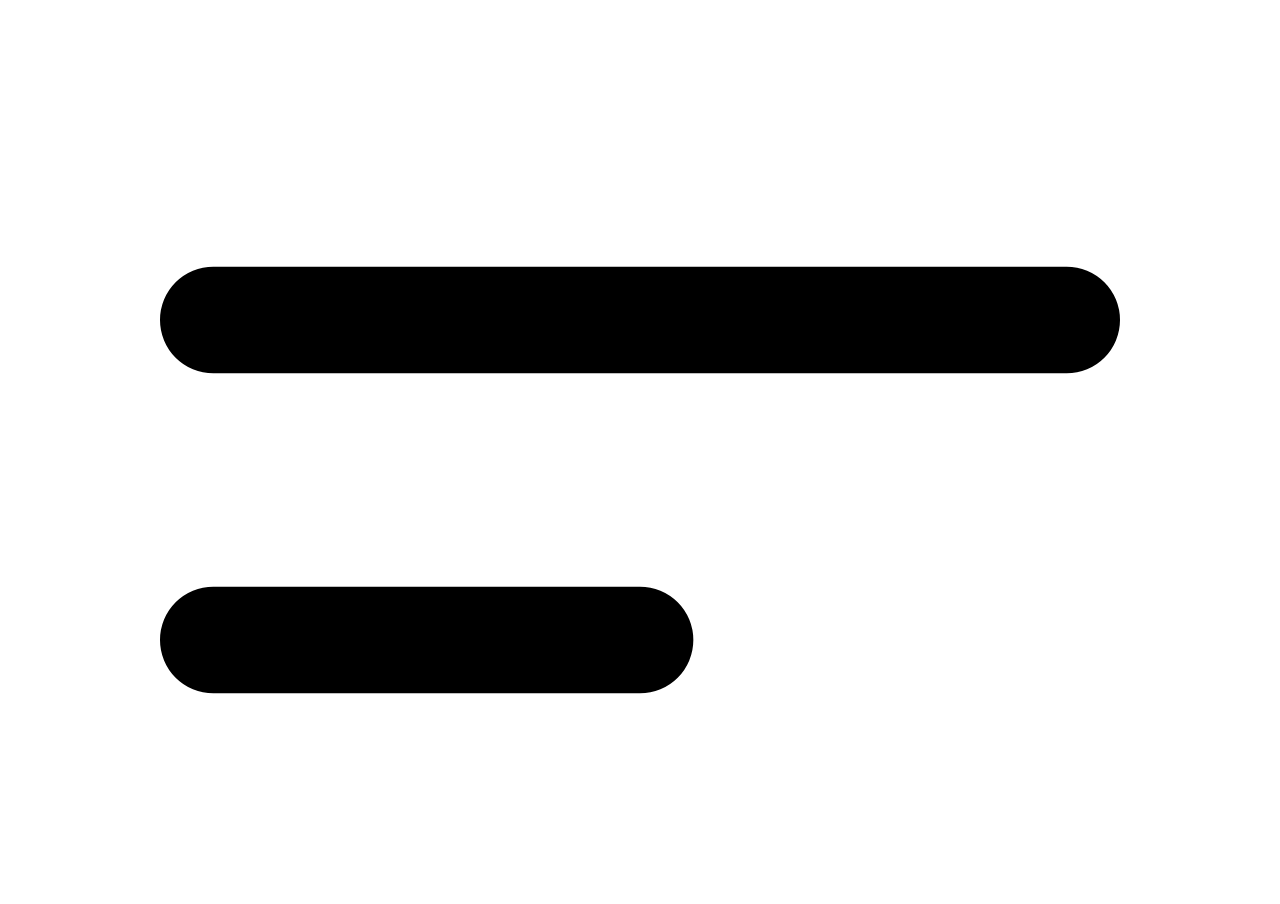
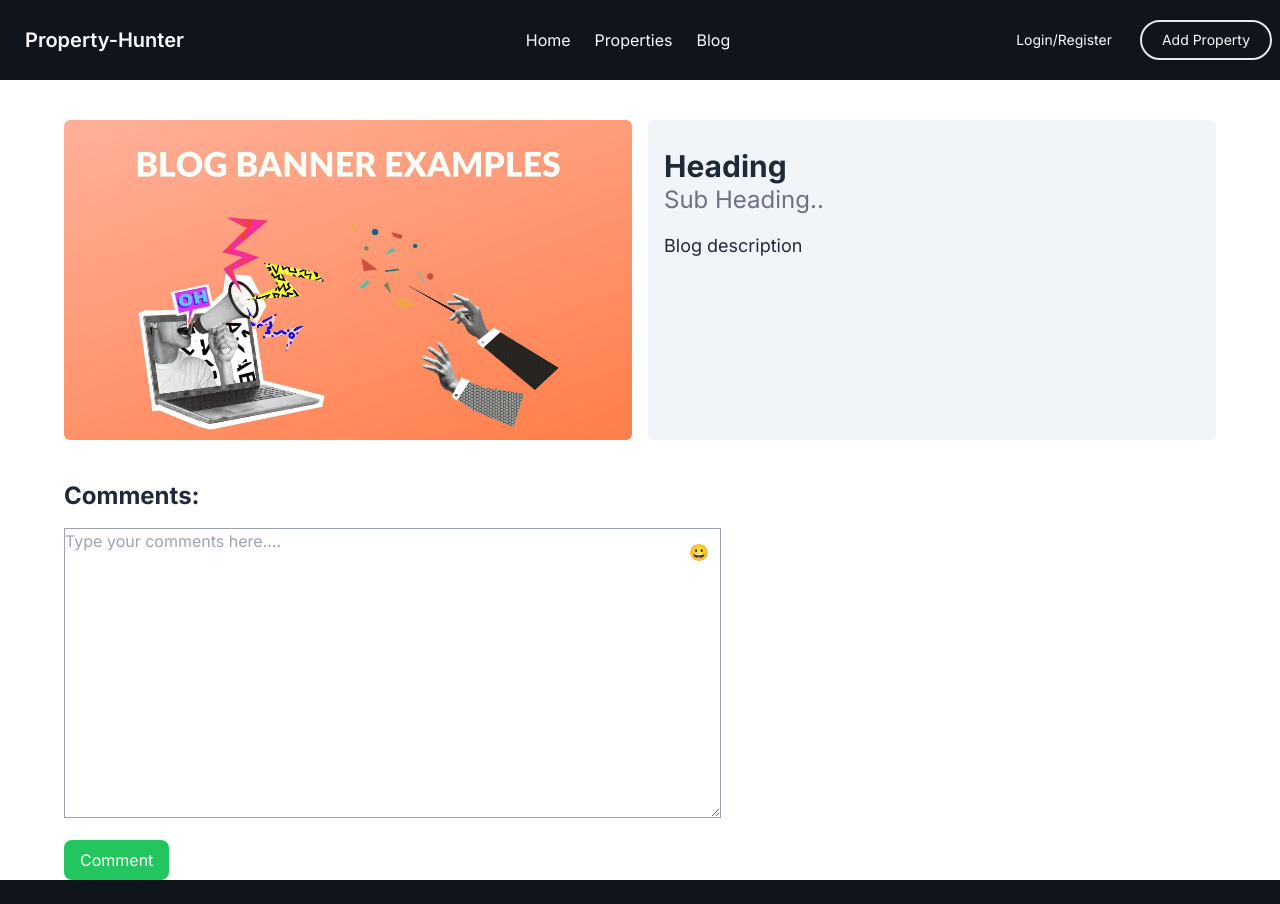
Before and after one commit to istiakahmedsarker/Property-Hunter-Client, a Next.js app: page /blogs/1 in a window 1280 px wide. Before the commit this address had no page. Shown: the top 904 px of the page. Built offline with nearby package versions, Linux system fonts and the light colour scheme; grey boxes are pictures that could not be loaded.

Commit message:
dynamic comment funtionality added and fixed blog route

```diff
--- /dev/null
+++ b/blogs.json
@@ -0,0 +1,40 @@
+{
+        "blogs": [
+                {
+                    "id": 1,
+                    "heading": "Eiffel Tower, Paris",
+                    "shortDescription": "Iconic symbol of Paris, the Eiffel Tower is a wrought-iron masterpiece offering breathtaking views of the city.",
+                    "description": "Built in 1889, the Eiffel Tower stands as one of the world's most recognizable landmarks. It attracts millions of visitors each year who ascend to its observation decks for panoramic views of Paris. Whether during the day or illuminated at night, the Eiffel Tower is a must-visit destination.",
+                    "comment": "Absolutely stunning views from the top! A must-see when in Paris.",
+                    "images": [
+                        "eiffel_tower_day.jpg",
+                        "eiffel_tower_night.jpg",
+                        "eiffel_tower_interior.jpg"
+                    ]
+                },
+                {
+                    "id": 2,
+                    "heading": "Machu Picchu, Peru",
+                    "shortDescription": "An ancient Incan citadel nestled in the Andes, Machu Picchu is a marvel of engineering and a UNESCO World Heritage Site.",
+                    "description": "Perched high in the Andes mountains, Machu Picchu is a breathtaking archaeological site that showcases the advanced engineering of the ancient Inca civilization. Visitors can explore the terraced fields, intricate stone structures, and majestic views of the surrounding mountains.",
+                    "comment": "A mystical experience exploring the ruins and connecting with history.",
+                    "images": [
+                        "machu_picchu_panorama.jpg",
+                        "machu_picchu_terrace.jpg",
+                        "machu_picchu_sunrise.jpg"
+                    ]
+                },
+                {
+                    "id": 3,
+                    "heading": "Great Barrier Reef, Australia",
+                    "shortDescription": "The world's largest coral reef system, the Great Barrier Reef is a wonder of marine biodiversity and vibrant underwater life.",
+                    "description": "Stretching over 2,300 kilometers, the Great Barrier Reef is a mesmerizing underwater world of colorful coral formations and diverse marine species. Snorkeling or diving in these crystal-clear waters offers an unforgettable experience, allowing visitors to witness the beauty and fragility of this natural wonder.",
+                    "comment": "Swimming alongside the vibrant coral and marine life was a dream come true!",
+                    "images": [
+                        "great_barrier_reef_coral.jpg",
+                        "great_barrier_reef_fish.jpg",
+                        "great_barrier_reef_diving.jpg"
+                    ]
+                }
+        ]
+}
--- a/package.json
+++ b/package.json
@@ -4,14 +4,18 @@
   "private": true,
   "scripts": {
     "dev": "next dev",
+    "json-server": "json-server --watch blogs.json --port 5000",
     "build": "next build",
     "start": "next start",
     "lint": "next lint"
   },
   "dependencies": {
+    "axios": "^1.6.5",
+    "json-server": "^1.0.0-alpha.21",
     "next": "14.0.4",
     "react": "^18",
-    "react-dom": "^18"
+    "react-dom": "^18",
+    "react-hot-toast": "^2.4.1"
   },
   "devDependencies": {
     "autoprefixer": "^10.0.1",
--- a/src/Components/BlogCard/BlogCard.js
+++ b/src/Components/BlogCard/BlogCard.js
@@ -1,13 +1,14 @@
 import Link from 'next/link';
 import React from 'react';
 
-const BlogCard = ({blogs}) => {
+const BlogCard = ({blog}) => {
 
-    const {title,description,id,img,shortDescription} = blogs;
+    const {title,description,id,img,shortDescription} = blog;
+    // console.log(blog)
     return (
         <div>
             {
-                <div key={id} className="card bg-base-100 shadow-xl w-['70%'] my-5 mx-auto">
+                <div key={id} className="card bg-base-100 shadow-xl my-5 mx-auto w-96">
                         <div className="card-body">
                             <h2 className="card-title">{title}</h2>
                             <p>{shortDescription}</p>
--- a/src/Components/BlogComments/page.js
+++ b/src/Components/BlogComments/page.js
@@ -1,21 +1,82 @@
-import React from "react";
+"use client"
+import React, { useRef, useState } from "react";
+import axios from "axios";
+import toast, { Toaster } from "react-hot-toast";
 
 const BlogComments = () => {
+  const commentInputRef = useRef(null);
+  const [comment, setComment] = useState("");
+
+  const handleChange = (event) => {
+    setComment(event.target.value);
+  };
+
+  const handleSubmit = (event) => {
+    event.preventDefault();
+
+    // Send the comment data to the backend using Axios
+    const commentPromise = axios.post('http://localhost:5000/comments', { comment });
+
+    toast.promise(
+      commentPromise,
+      {
+        loading: 'Submitting comment...',
+        success: (response) => {
+          if (response.status === 200) {
+            return <b>Comment submitted successfully!</b>;
+          } else {
+            return <b>Unexpected response from server.</b>;
+          }
+        },
+        error: (error) => <b>Error submitting comment: {error.message}</b>,
+      }
+    );
+
+    commentPromise
+      .then(response => {
+        // Additional actions after comment submission if needed
+        console.log('Comment submitted successfully:', response);
+      })
+      .catch(error => {
+        console.error('Error submitting comment:', error);
+      });
+  };
+
   return (
     <div className="mt-10">
+      <Toaster
+        position="top-center"
+        reverseOrder={false}
+      />
       <h3 className="text-2xl mb-4 font-bold">Comments:</h3>
-      <form className="flex flex-col items-start">
-        <textarea
-          className="border border-gray-400"
-          rows={12}
-          cols={60}
-          placeholder="Type your comments here...."
-        ></textarea>
+      <form className="flex flex-col items-start" onSubmit={handleSubmit}>
+        <div className="relative">
+          <textarea
+            ref={commentInputRef}
+            className="border border-gray-400 pr-10"
+            rows={12}
+            cols={60}
+            placeholder="Type your comments here...."
+            value={comment}
+            onChange={handleChange}
+          ></textarea>
+          <span
+            className="absolute right-3 top-3 cursor-pointer"
+            role="img"
+            aria-label="Emoji"
+            onClick={() => {
+              // Add your logic to open an emoji picker or do something with emojis
+              console.log("Emoji icon clicked");
+            }}
+          >
+            😀
+          </span>
+        </div>
         <button
           className="px-4 py-2 mt-4 bg-green-500 text-white rounded-lg"
           type="submit"
         >
-          Submit
+          Comment
         </button>
       </form>
     </div>
--- /dev/null
+++ b/src/app/blogs/[id]/page.js
@@ -0,0 +1,12 @@
+import BlogDetails from '@/Components/BlogDetails/page';
+import React from 'react';
+
+const BlogsDetailsPage = () => {
+    return (
+        <div>
+            <BlogDetails/>
+        </div>
+    );
+};
+
+export default BlogsDetailsPage;
--- a/src/app/blogs/page.js
+++ b/src/app/blogs/page.js
@@ -1,16 +1,19 @@
 import BlogCard from '@/Components/BlogCard/BlogCard';
 import React from 'react';
 
-const blogs = async() => {
-    const res = await fetch('../../../public/blogs.json');
+const blogs = async () => {
+    const res = await fetch('http://localhost:5000/blogs');
     const blogs = await res.json()
-    console.log(res)
+    console.log()
     return (
         <div>
             <div className="grid lg:grid-cols-3 md:grid-cols-2 grid-cols-1 ml-36">
                 <div className="col-span-2">
-                    Blog cards
-                    <BlogCard blogs={blogs} />
+                    <div className='grid lg:grid-cols-3 md:grid-cols-2 grid-cols-1 '>
+                        {
+                            blogs[0]?.map((blog) => <BlogCard key={blog.id} blog={blog} />)
+                        }
+                    </div>
                 </div>
                 <div className="">
                     Featured Blogs
--- a/src/app/layout.js
+++ b/src/app/layout.js
@@ -1,6 +1,7 @@
 import { Inter } from 'next/font/google'
 import './globals.css'
 import Navbar from '@/Components/Shared/Navbar/Navbar'
+import Footer from '@/Components/Shared/Footer/Footer';
 
 
 const inter = Inter({ subsets: ["latin"] });
@@ -16,6 +17,7 @@ export default function RootLayout({ children }) {
       <body className={inter.className}>
         <Navbar />
         {children}
+        <Footer/>
         </body>
     </html>
   );
--- a/tailwind.config.js
+++ b/tailwind.config.js
@@ -2,7 +2,7 @@
 module.exports = {
   content: [
     './src/pages/**/*.{js,ts,jsx,tsx,mdx}',
-    './src/components/**/*.{js,ts,jsx,tsx,mdx}',
+    './src/Components/**/*.{js,ts,jsx,tsx,mdx}',
     './src/app/**/*.{js,ts,jsx,tsx,mdx}',
   ],
   theme: {
```
Also changed, not shown: public/blogs.json (deleted, +0 -38 lines), Required-Packages.txt, 1 other file (tests, documents, lock files or other folders).
